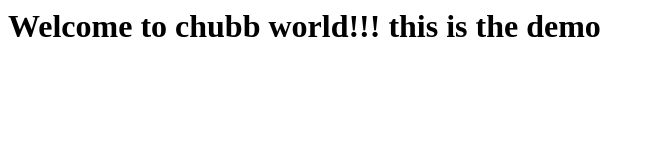
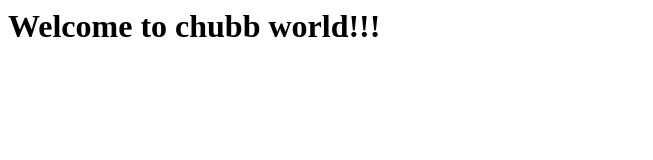
Before and after one commit to Sujeet552/DevOpsDemo, a plain HTML site: page index.html in a window 1280 px wide. Shown: the whole page, without its empty margins (0-653 px from the left). Drawn offline with Linux system fonts and the light colour scheme.

Commit message:
reveted previous chanes

```diff
--- a/index.html
+++ b/index.html
@@ -1 +1 @@
-<html><body><h1>Welcome to chubb world!!! this is the demo </h1></body></html>
+<html><body><h1>Welcome to chubb world!!! </h1></body></html>
```
